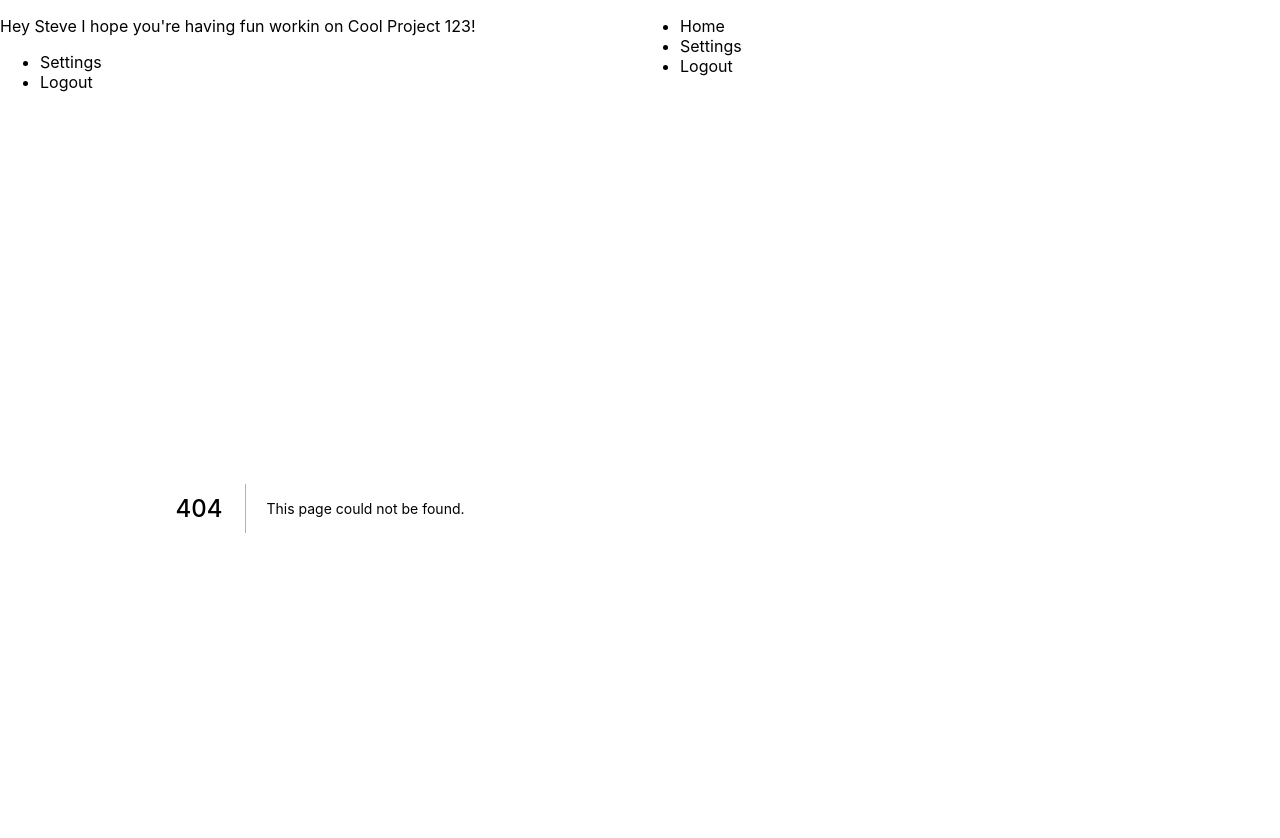
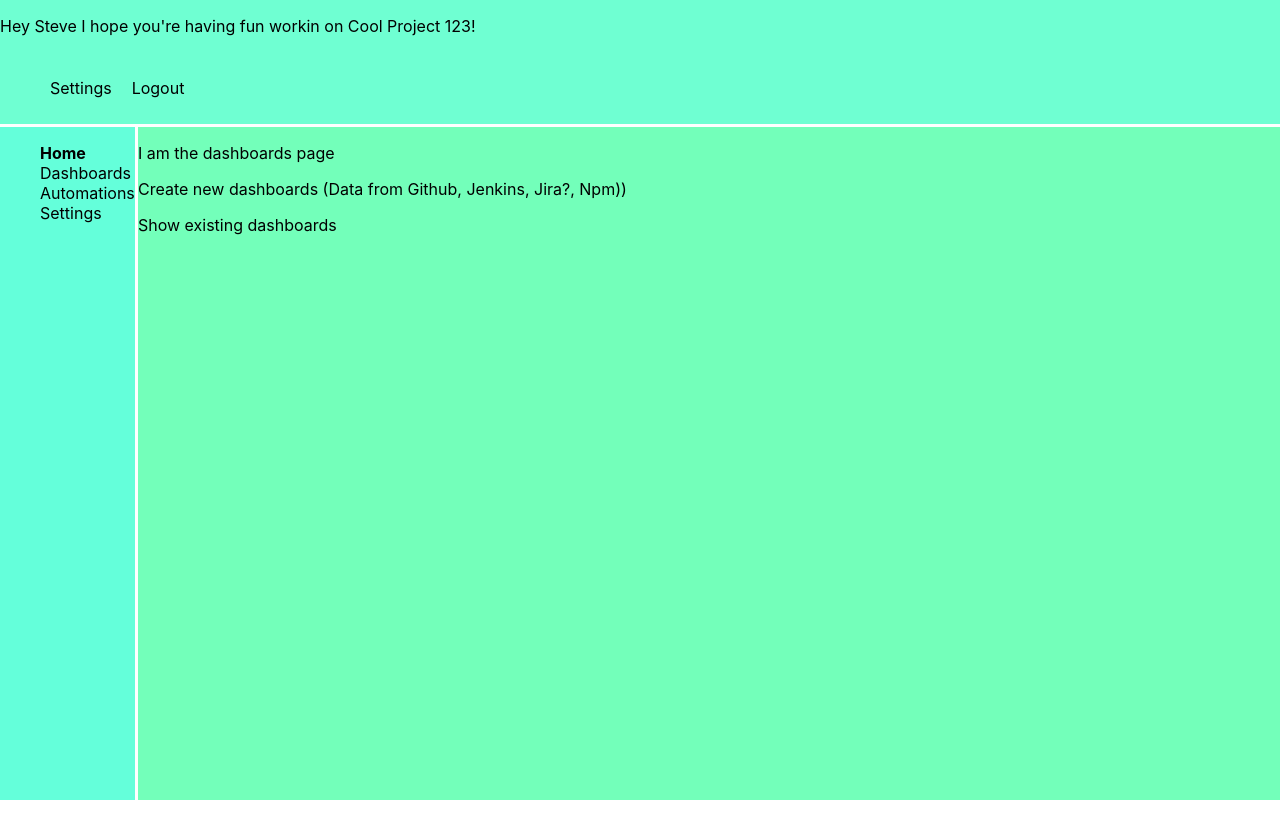
Before and after one commit to 2022-innovator-challenge/dashboard, a Next.js app: page /dashboards in a window 1280 px wide. Before the commit this address had no page. Shown: the top 838 px of the page. After the commit the page ends 800 px from the top, so only its background shows below. Built offline with nearby package versions, Linux system fonts and the light colour scheme.

Commit message:
some styling

```diff
--- a/components/Dashboard.tsx
+++ b/components/Dashboard.tsx
@@ -45,6 +45,7 @@ const colorPalette = [
     'rgb(255, 103, 146)'
 ]
 
+// improve API to work with random orders and missing data entries
 export default function Dashboard() {
 
     const dataEndpoint = "https://downloadstats.c2aecf0.kyma.ondemand.com/download-stats"
@@ -56,6 +57,7 @@ export default function Dashboard() {
     if (!data) return <div>loading...</div>
 
     const labels = [...new Set<string>(crawlerResponses.map(objectElement => objectElement.date))];
+    const packages = [...new Set<string>(crawlerResponses.map(objectElement => `${objectElement.package} Version ${objectElement.version}`))];
 
     const dataSets: DatasetElement[] = [];
 
--- a/components/Header.tsx
+++ b/components/Header.tsx
@@ -1,4 +1,5 @@
 import Link from "next/link";
+import styles from '../styles/Header.module.css';
 
 type HeaderProps = {
     unselectSidebar: () => void
@@ -11,12 +12,12 @@ export default function Header(props: HeaderProps) {
     // get user- and projectname
     return (
         <div>
-            <p>{`Hey Steve I hope you're having fun workin on Cool Project 123!`}</p>
-            <nav className='header'>
-                <ul className='header-list'>
+            <nav className={styles.header}>
+                <p>{`Hey Steve I hope you're having fun workin on Cool Project 123!`}</p>
+                <ul className={styles.headerList}>
                     <li>
                         <Link
-                            href='/settings'
+                            href='/settings/user'
                         >
                             <a onClick={unselectSidebar}>Settings</a>
                         </Link>
--- a/components/Layout.tsx
+++ b/components/Layout.tsx
@@ -6,9 +6,10 @@ import styles from '../styles/Layout.module.css';
 export default function Layout({ children }: { children: ReactNode }) {
 
     const [sidebarElements, setSidebarElements] = useState([
-        { name: 'Home', isSelected: false, link: '/' },
-        { name: 'Settings ', isSelected: false, link: '/settings' },
-        { name: 'Logout', isSelected: false, link: '/logout' }
+        { name: 'Home', isSelected: true, link: '/' },
+        { name: 'Dashboards', isSelected: false, link: '/dashboards' },
+        { name: 'Automations', isSelected: false, link: '/automations' },
+        { name: 'Settings ', isSelected: false, link: '/settings/project' }
     ]);
 
     function unselectSidebar() {
@@ -19,14 +20,20 @@ export default function Layout({ children }: { children: ReactNode }) {
 
   return (
     <div className={styles.grid}>
+      <div id={styles.header}>
         <Header
           unselectSidebar={unselectSidebar}
         />
+      </div>
+      <div id={styles.sidebar}>
         <Sidebar
           sidebarElements={sidebarElements}
           setSidebarElements={setSidebarElements}
         />
+      </div>
+      <div id={styles.children}>
         {children}
+      </div>
     </div>
   );
 }
--- a/components/Sidebar.tsx
+++ b/components/Sidebar.tsx
@@ -28,8 +28,8 @@ export default function LeftNavbar(props: SidebarProps) {
       }
 
     return (
-        <nav className='sidebar'>
-            <ul className='sidebar-list'>
+        <nav className={styles.sidebar}>
+            <ul className={styles.sidebarList}>
                 {sidebarElements.map(element =>
                     <li
                         key={element.name}
--- /dev/null
+++ b/pages/dashboards/index.tsx
@@ -0,0 +1,13 @@
+import type { NextPage } from 'next';
+
+const Dashboards: NextPage = () => {
+  return (
+    <div>
+        <p>I am the dashboards page</p>
+        <p>Create new dashboards (Data from Github, Jenkins, Jira?, Npm))</p>
+        <p>Show existing dashboards</p>
+    </div>
+  );
+};
+
+export default Dashboards;
--- /dev/null
+++ b/styles/Header.module.css
@@ -0,0 +1,12 @@
+.header {
+    display: inline-block;
+}
+
+.headerList > li {
+    display: inline-block;
+    margin: 10px;
+}
+
+.header > p {
+    display: inline-block;
+}
--- a/styles/Layout.module.css
+++ b/styles/Layout.module.css
@@ -1,5 +1,27 @@
 .grid {
     display: grid;
-    grid-template-columns: 1fr 1fr;
-    grid-template-rows: 1ffr 1fr;
+    grid-template-columns: 1fr 10fr;
+    grid-template-rows: 1fr 10fr;
+    grid-gap: 0.2rem;
+    grid-template-areas:
+        "header header"
+        "sidebar children";
+    height: 100vh;
 }
+
+#header {
+    display: flex;
+    grid-area: header;
+    background-color: #6fffd2;
+}
+
+#sidebar {
+    display:flex;
+    grid-area: sidebar;
+    background-color: #64ffda;
+}
+
+#children {
+    grid-area: children;
+    background-color: #73ffba;
+}
--- a/styles/Sidebar.module.css
+++ b/styles/Sidebar.module.css
@@ -1,3 +1,14 @@
 .isSelected {
     font-weight: bold;
 }
+
+.navbar {
+    display: flex;
+    align-items: center;
+    justify-content: center;
+    height: 100%;
+}
+
+.sidebarList {
+    list-style: none;
+}
```
Also changed, not shown: pages/automations/index.tsx (added, +12 -0 lines), pages/settings/index.tsx (deleted, +0 -9 lines), pages/settings/project.tsx (added, +13 -0 lines), pages/settings/user.tsx (added, +9 -0 lines). Lines whose indentation alone changed are shown as unchanged.
